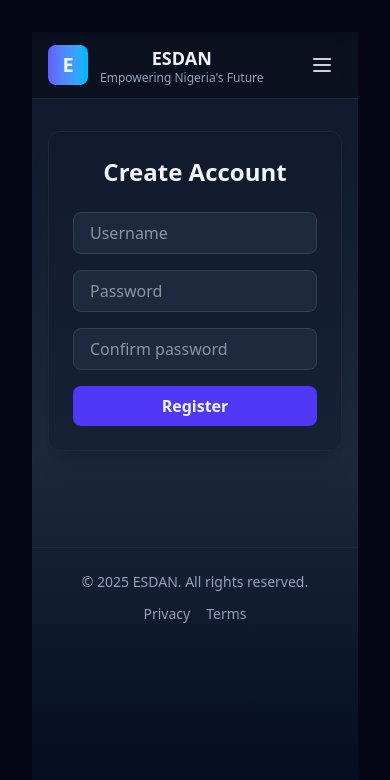
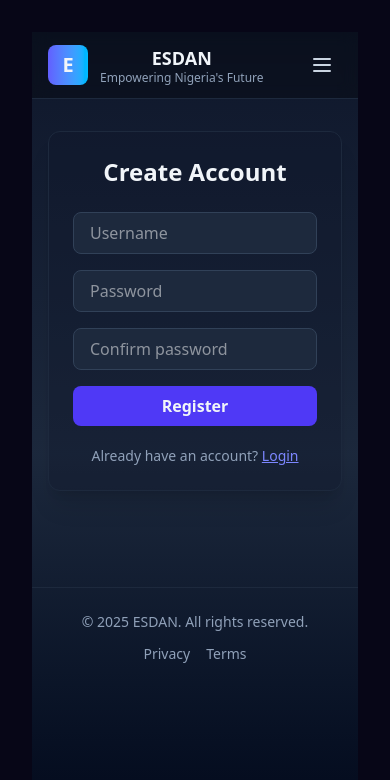
Before and after one commit to GITUPWALE08/fin_frontend, a React (Vite) app: page /signup in a window 390 px wide. Shown: the top 780 px of the page. Built offline with nearby package versions, Linux system fonts and the light colour scheme; no server answers.

Commit message:
checking if the mobile layout is now working

```diff
--- a/src/pages/registerPage.tsx
+++ b/src/pages/registerPage.tsx
@@ -80,6 +80,10 @@ export default function Register() {
         {error && (
           <p className="text-red-400 text-sm mt-4 text-center">{error}</p>
         )}
+
+        <div className="mt-5 text-sm text-slate-400 text-center">
+          Already have an account? <a className="text-indigo-400 underline" href="/signin">Login</a>
+        </div>
       </div>
     </Layout>
   );
```
